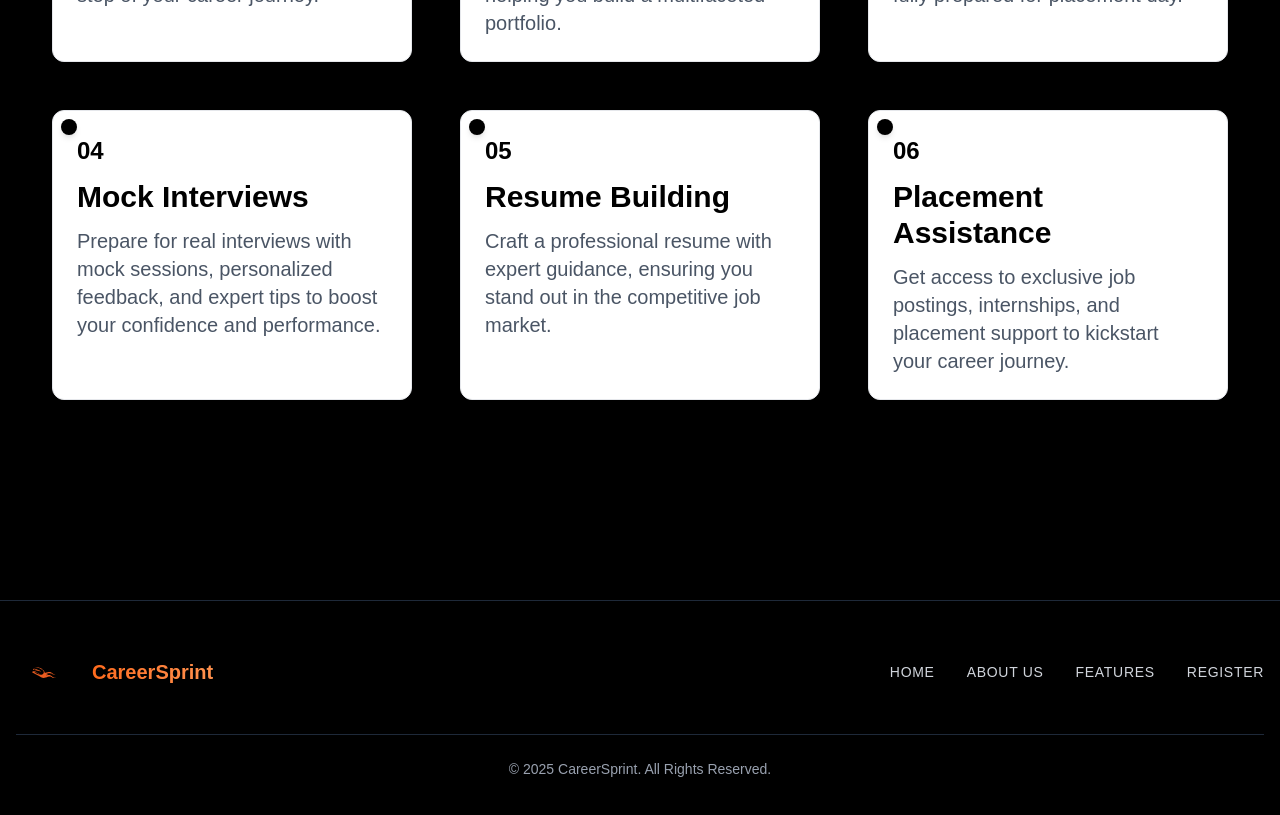
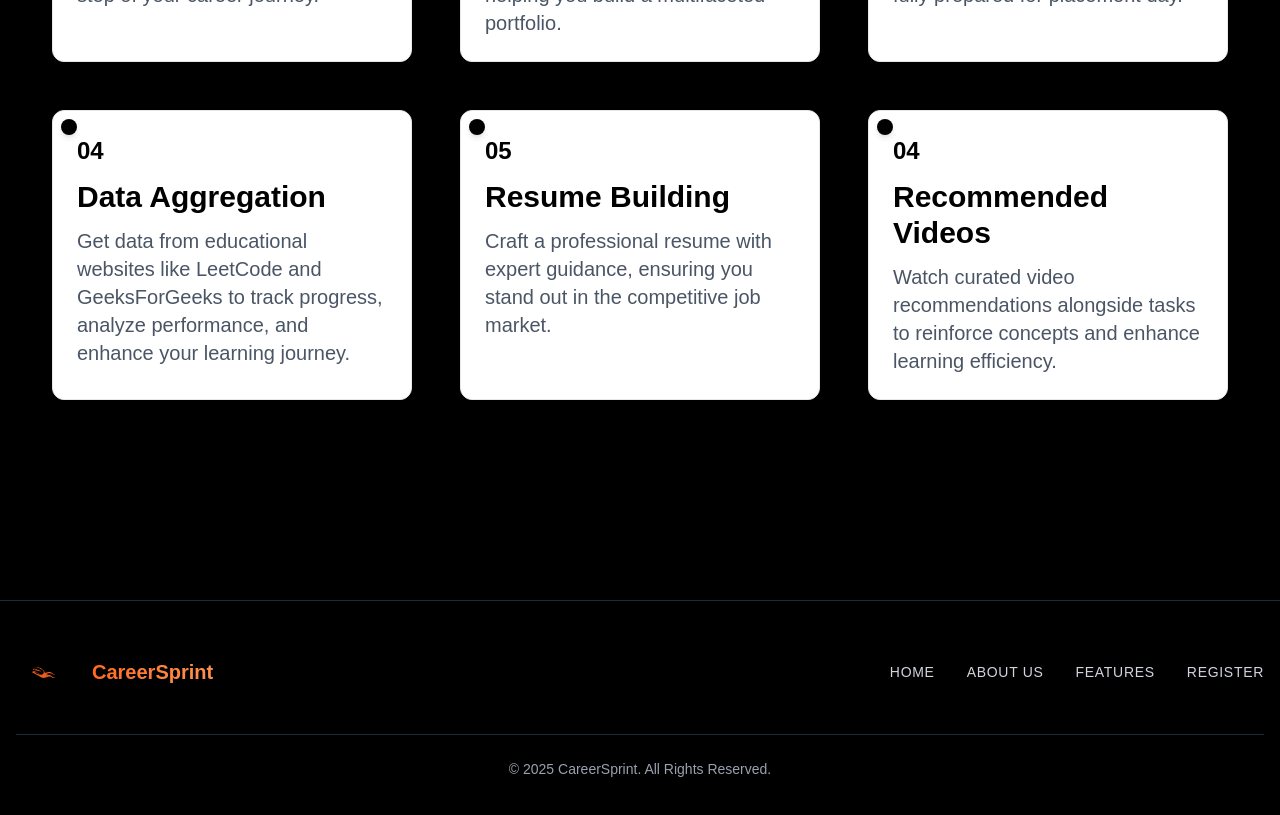
Before and after one commit to archiigarg/careersprint, a Next.js app: page / in a window 1280 px wide. Shown: the part 2020-2835 px from the top of the page. Built offline with nearby package versions, Linux system fonts and the light colour scheme.

Commit message:
feat:issues2

```diff
--- a/app/components/Features.tsx
+++ b/app/components/Features.tsx
@@ -13,13 +13,13 @@ export const FeatureCard2: React.FC<FeatureCardProps> = ({
   subtitle,
 }) => {
   return (
-    <div
-      className="relative bg-white shadow-lg rounded-xl p-6 w-90 flex flex-col gap-3 border border-gray-200 transition-transform duration-300 hover:scale-105 hover:shadow-lg hover:shadow-amber-600 group"
-    >
+    <div className="relative bg-white shadow-lg rounded-xl p-6 w-90 flex flex-col gap-3 border border-gray-200 transition-transform duration-300 hover:scale-105 hover:shadow-lg hover:shadow-amber-600 group">
       <span className="text-black font-semibold text-2xl group-hover:text-orange-500 transition-colors duration-300">
         {number}
       </span>
-      <h3 className="text-3xl font-bold text-black group-hover:text-orange-500">{title}</h3>
+      <h3 className="text-3xl font-bold text-black group-hover:text-orange-500">
+        {title}
+      </h3>
       <p className="text-gray-600 text-xl">{subtitle}</p>
       <div className="absolute w-4 h-4 bg-black rounded-full top-2 left-2 shadow-md group-hover:bg-orange-500 transition-colors duration-300"></div>
     </div>
@@ -28,9 +28,7 @@ export const FeatureCard2: React.FC<FeatureCardProps> = ({
 
 export const Features = () => {
   return (
-    <div
-      className="pb-20 md:pt-20 min-h-screen flex flex-col items-center bg-black"
-    >
+    <div className="pb-20 md:pt-20 min-h-screen flex flex-col items-center bg-black">
       <h2 className="text-white text-8xl font-black">
         Our{" "}
         <span className="text-transparent bg-gradient-to-b from-[#ff3131] to-[#ff914d] bg-clip-text">
@@ -57,8 +55,8 @@ export const Features = () => {
           />
           <FeatureCard2
             number="04"
-            title="Mock Interviews"
-            subtitle="Prepare for real interviews with mock sessions, personalized feedback, and expert tips to boost your confidence and performance."
+            title="Data Aggregation"
+            subtitle="Get data from educational websites like LeetCode and GeeksForGeeks to track progress, analyze performance, and enhance your learning journey."
           />
           <FeatureCard2
             number="05"
@@ -66,9 +64,9 @@ export const Features = () => {
             subtitle="Craft a professional resume with expert guidance, ensuring you stand out in the competitive job market."
           />
           <FeatureCard2
-            number="06"
-            title="Placement Assistance"
-            subtitle="Get access to exclusive job postings, internships, and placement support to kickstart your career journey."
+            number="04"
+            title="Recommended Videos"
+            subtitle="Watch curated video recommendations alongside tasks to reinforce concepts and enhance learning efficiency."
           />
         </div>
       </div>
```
